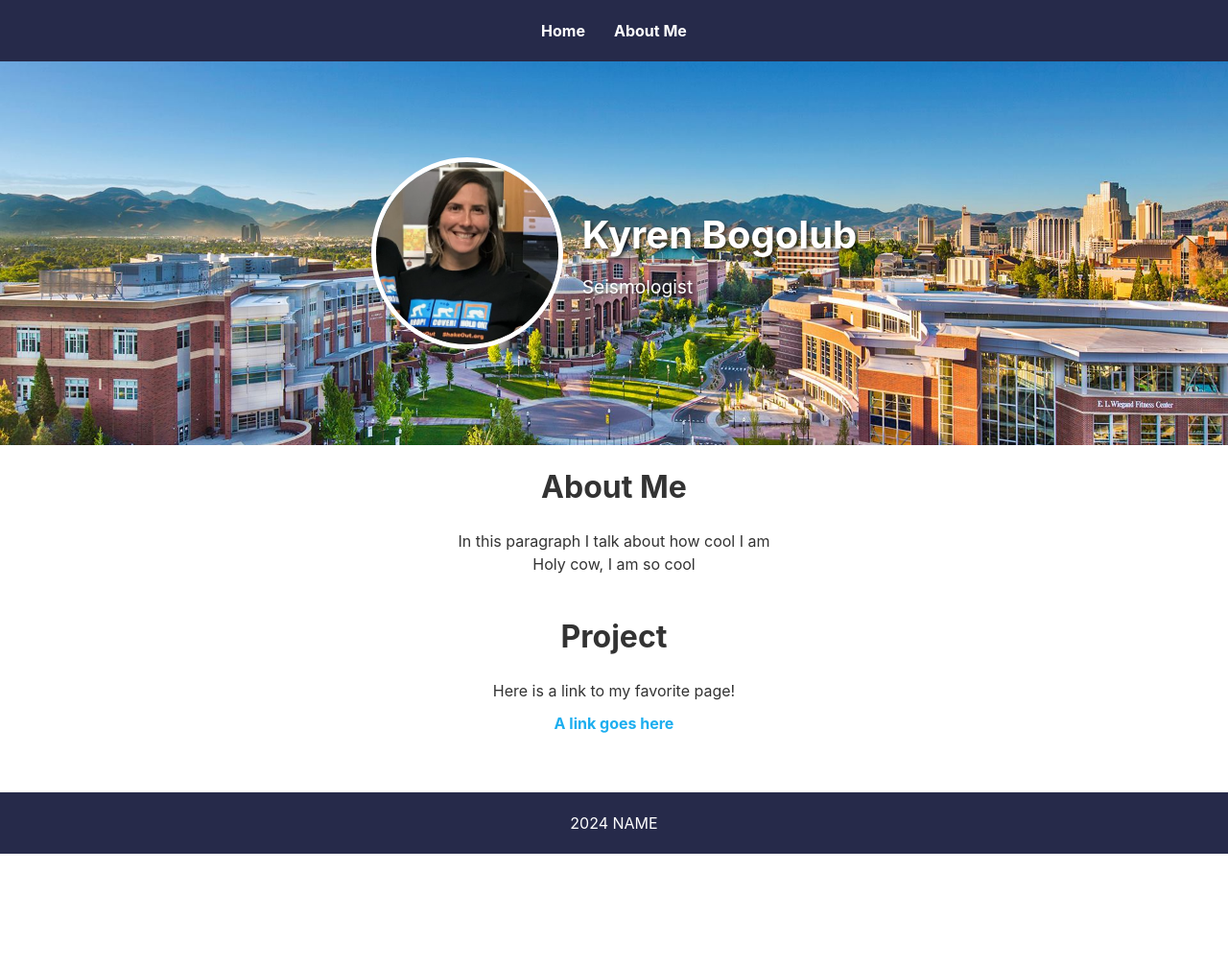
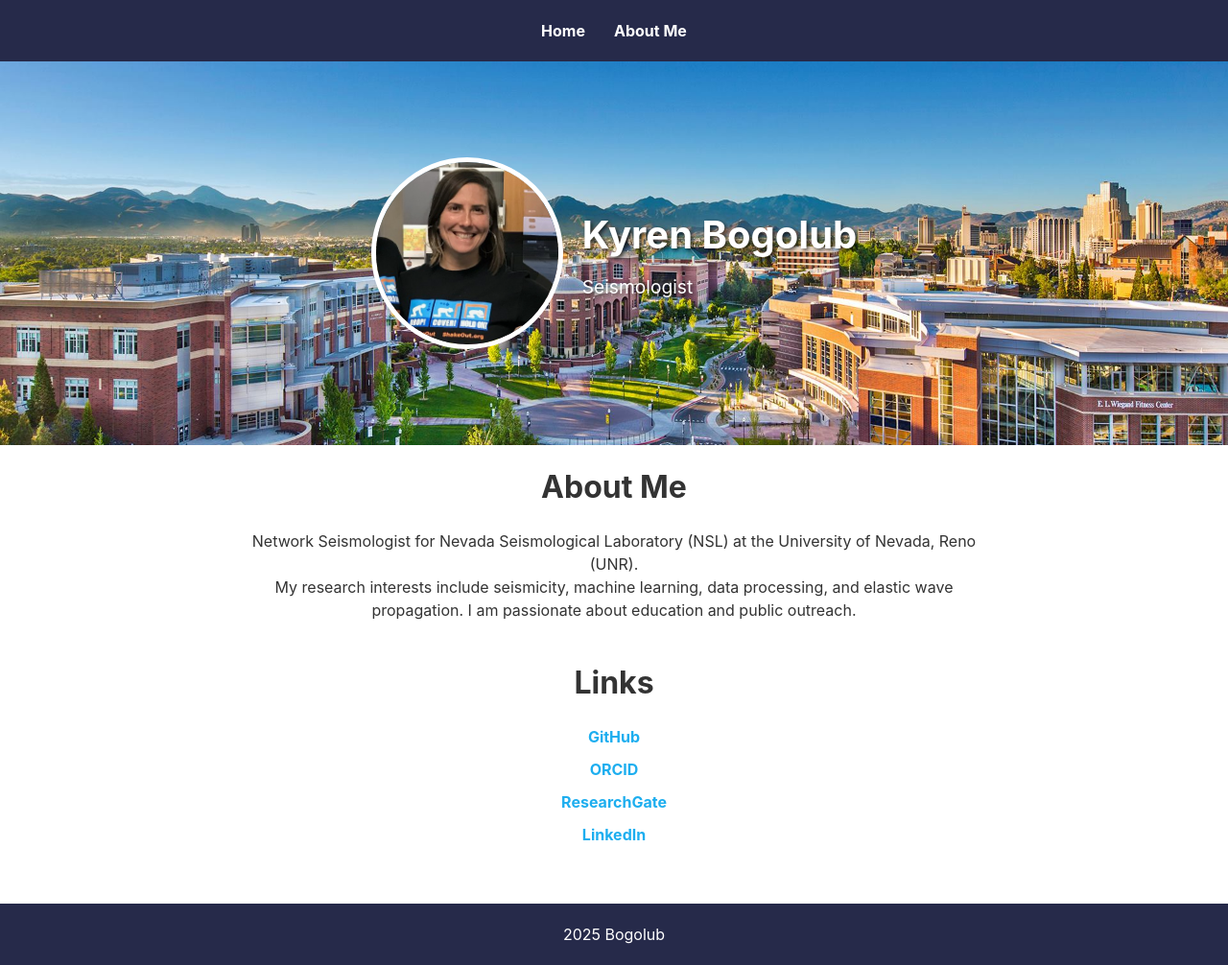
Before and after one commit to Kyren12345/Kyren12345.github.io, a plain HTML site: page index.html in a window 1280 px wide. Shown: the whole page at 96% size. Before the commit the page ends 890 px from the top, so only its background shows below. Drawn offline with Linux system fonts and the light colour scheme.

Commit message:
Update index.html
added links and made "real" header

```diff
--- a/index.html
+++ b/index.html
@@ -1,7 +1,7 @@
 <!DOCTYPE html>
 <html>
 <head>
-    <title>My Page</title>
+    <title>Kyren R. Bogolub</title>
     <link rel="stylesheet" href="style.css">
     <meta name="viewport" content="width=device-width, initial-scale=1.0">
 </head>
@@ -32,29 +32,32 @@
         <section>
             <h2>About Me</h2>
             <p>
-                In this paragraph I talk about how cool I am
+                Network Seismologist for Nevada Seismological Laboratory (NSL) at the University of Nevada, Reno (UNR).
             </p>
-
             <p>
-                Holy cow, I am so cool
+                My research interests include seismicity, machine learning, data processing, and elastic wave propagation. I am passionate about education and public outreach.
             </p>
-
         </section>
         <section>
-            <h2>Project</h2>
-            <p>
-                Here is a link to my favorite page!
-            </p>
+            <h2>Links</h2>
             <ul>
                 <li>
-                    <a href="https://github.com/Kyren12345">A link goes here</a>
+                    <a href="https://github.com/Kyren12345">GitHub</a>
                 </li>
-
+                <li>
+                    <a href="https://orcid.org/0000-0003-0605-8142">ORCID</a>
+                </li>
+                <li>
+                    <a href="https://www.researchgate.net/profile/Kyren-Bogolub">ResearchGate</a>
+                </li>
+                <li>
+                    <a href="https://www.linkedin.com/in/kyren-bogolub-b37a829/">LinkedIn</a>
+                </li>
             </ul>
         </section>
     </main>
     <footer>
-        <p>2024 NAME</p>
+        <p>2025 Bogolub</p>
     </footer>
     <script src="script.js"></script>
 </body>
```
